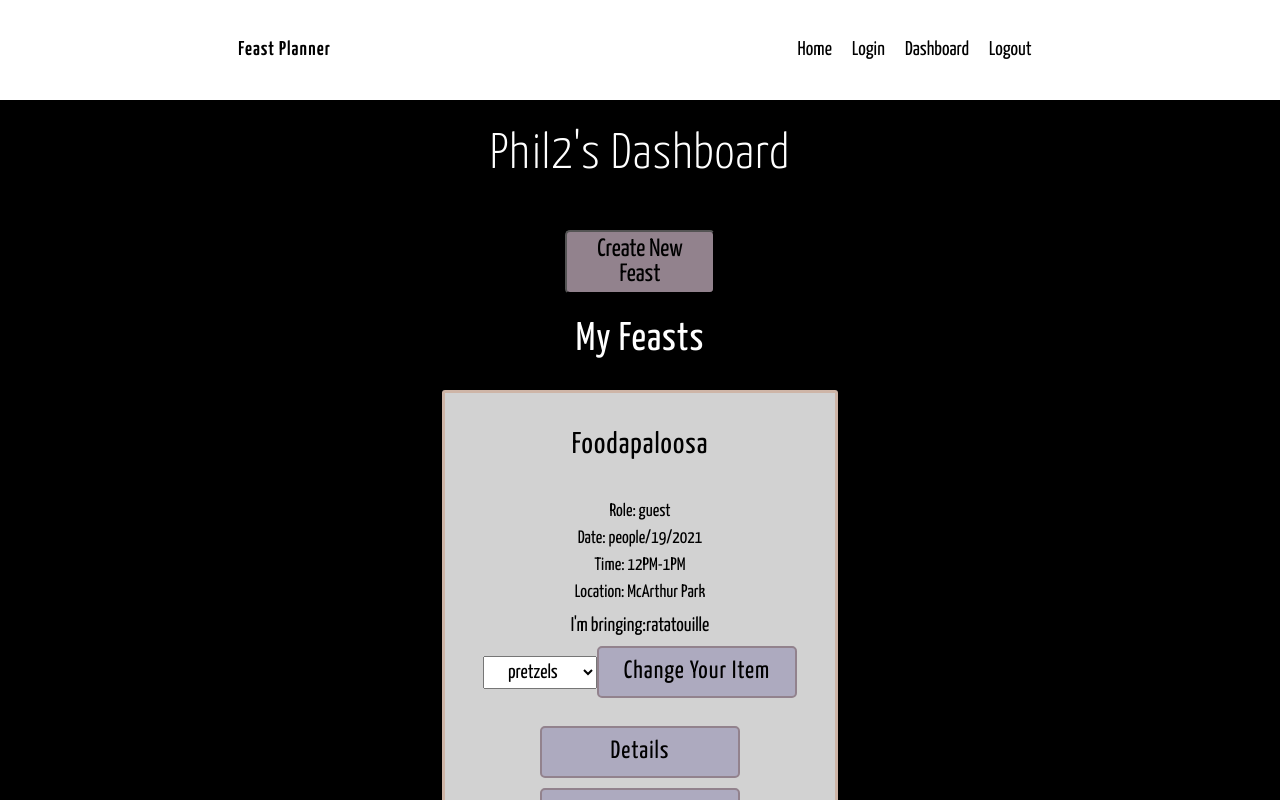
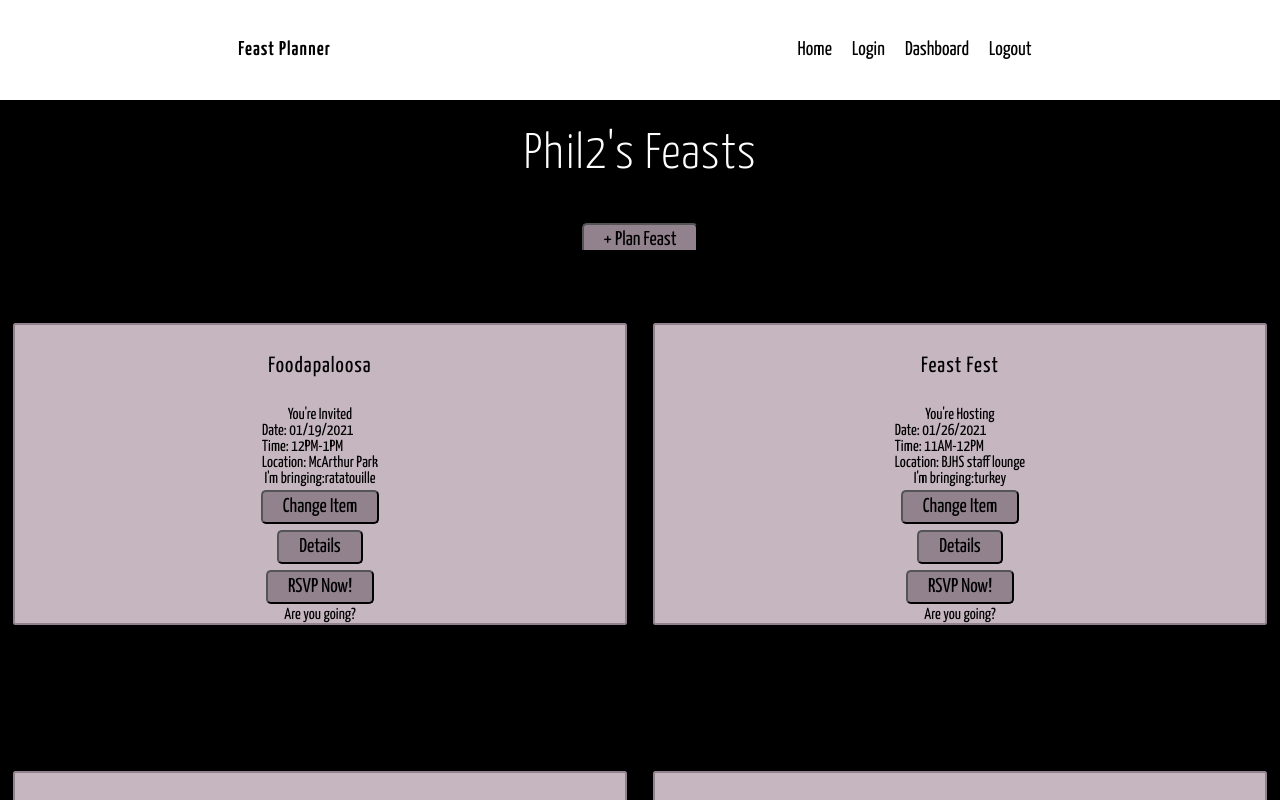
Before and after one commit to phillipgalbraith/feastPlanner, a React (Create React App) app: page /dashboard in a window 1280 px wide. Shown: the top 800 px of the page. Built offline with nearby package versions, Linux system fonts and the light colour scheme.

Commit message:
fixed styling problems and state scoping

```diff
--- a/src/GlobalStyles.css
+++ b/src/GlobalStyles.css
@@ -71,12 +71,6 @@ h3 {
   font-size: 3rem;
 }
 
-.container {
-  border: 1px solid #d2d2d2;
-  border-radius: 8px;
-  margin-top: 16px;
-  padding: 16px;
-}
 
 .pageTitle {
   color: white;
@@ -94,6 +88,22 @@ h3 {
 }
 /*  info is a list: date/time info etc */
 
+.info {
+  display: flex;
+  flex-flow: column nowrap;
+  width: 100%;
+  background-color: #d2d2d2;
+  font-size: 1.8rem;
+  line-height: 1.5;
+}
+
+.feastName{
+  margin: none;
+  padding: none;
+  font-size: 2.2rem;
+}
+
+
 .alert {
   padding: 20px;
   border-radius: 3px;
@@ -106,6 +116,17 @@ h3 {
 }
 
 .meeting {
+  text-align: center;
+  max-width: 80vw;
+  margin-left: 10vw;
+  background-color: #eaf7cf;
+  border: 3px solid #ceb5a7;
+  border-radius: 3px;
+  color: black;
+  margin-bottom: 15px;
+}
+
+.not-confirmed {
   text-align: center;
   max-width: 80vw;
   margin-left: 10vw;
@@ -160,6 +181,10 @@ input {
   width: 80vw;
 }
 
+button.cardButton {
+  font-size: 2rem !important;
+}
+
 .styledButton {
   font-family: "Yanone Kaffeesatz", sans-serif;
   font-weight: 400;
@@ -173,9 +198,6 @@ input {
   border: 2px solid #92828d;
 }
 
-.hidden {
-  display: none;
-}
 
 label {
   color: white;
@@ -200,34 +222,15 @@ label {
 }
 
 @media (min-width: 700px) {
-  .mtg-container {
-    display: flex;
-    flex-flow: row wrap;
-    justify-content: space-around;
-  }
+
 
   div.meeting {
-    width: 40vw;
+    width: 45vw;
     min-width: auto;
     margin: 20px;
   }
 
-  .info * {
-    margin: 0;
-  }
 
-  button {
-    margin: 10px 0;
-  }
-
-  .alert {
-    height: fit-content;
-    width: 40vw;
-  }
-
-  section {
-    min-height: 120vw;
-  }
 }
 
 @media (min-width: 1200px) {
@@ -240,8 +243,8 @@ label {
     margin: 1vw;
   }
 
-  .alert {
-    height: fit-content;
-    width: 31vw;
-  }
 }
+
+.hidden {
+  display: none;
+}
--- a/src/components/Dashboard/AvailableItems.js
+++ b/src/components/Dashboard/AvailableItems.js
@@ -12,6 +12,9 @@ const AvailableItems = (props) => {
             name={feast.meetingId}
             onChange={onChange}
           >
+          <option name="select an item" key="other" >
+            select an item
+          </option>
             {feast.items.filter( item => {
               return !feast.people
                 .map( person => person.item)
--- a/src/components/Dashboard/Dashboard.js
+++ b/src/components/Dashboard/Dashboard.js
@@ -94,13 +94,14 @@ const Dashboard = () => {
   return (
 
     <StyledDashboard>
-      <h1 className="pageTitle">{`${userLoggedIn}`}'s Dashboard</h1>
+      <h1 className="pageTitle">
+        {`${userLoggedIn}`}'s Feasts
 
+      </h1>
       <Link to="/feast/create">
-        <button className="newFeast-button">Create New Feast</button>
+          <button className="card-button"> + Plan Feast</button>
       </Link>
 
-      <h2 id="cardContainerTitle">My Feasts</h2>
 
       <section id="cardContainer" className="mtg-container">
 
--- a/src/components/Dashboard/FeastCard.js
+++ b/src/components/Dashboard/FeastCard.js
@@ -1,6 +1,7 @@
 import React from "react";
 import GuestList from "./GuestList";
 import AvailableItems from "./AvailableItems";
+import {useState} from 'react';
 
 const FeastCard = (props) => {
   const {
@@ -14,45 +15,75 @@ const FeastCard = (props) => {
   } = props.props;
 
   const feast = props.feast;
+  const [isSelecting, setIsSelecting] = useState(false)
 
+  function handleSelectClick(e) {
+    e.preventDefault(e);
+    setIsSelecting(!isSelecting);
+    return
+  }
+
+  function handleSelectSubmit(e) {
+    e.preventDefault(e);
+    setIsSelecting(!isSelecting);
+    changeItem(e);
+    return
+  }
   return (
 
-    <div className="meeting" key={`meeting ${feast["meetingId"]}`} name={feast.meetingId}>
-      <div className="info">
-        <h3 className="feastName">{`${feast["meetingName"]}`}</h3>
+    <div className="card" key={`meeting ${feast["meetingId"]}`} name={feast.meetingId}>
+        <div className="block-text-spacing">
+          <div className="card-top">
+            <h3 className="feastName">
+              {`${feast["meetingName"]}`}
+            </h3>
+            {
+              feast.people
+              .filter(p => p.username === userLoggedIn)[0].role === "guest"?
+              "You're Invited"
+              : "You're Hosting"
 
+            }
+          </div>
           <ul>
-          <li>Role: {`${feast.people.filter(p => p.username === userLoggedIn)[0].role}`}</li>
             <li>Date: {`${feast["date"]}`}</li>
             <li>Time: {`${feast["time"]}`}</li>
             <li>Location: {`${feast["location"]}`}</li>
           </ul>
-
-        <form className="itemSelect" name={feast.meetingId}>
-
           <p> I'm bringing:
               {feast.people.find(p => p.username === userLoggedIn).item}
           </p>
+        </div>
+        <button className={"card-button " + (isSelecting? "hidden" : "")} onClick={handleSelectClick}>Change Item</button>
+
+        <form className={"itemSelect " + (isSelecting? "" : "hidden")} name={feast.meetingId}>
+          <button className="card-button" name={feast.meetingId} onClick={handleSelectSubmit}>Change Your Item</button>
           <AvailableItems feast={feast}  onChange={selectUserItem}/>
-          <button name={feast.meetingId} className="styledButton" onClick={changeItem}>Change Your Item</button>
         </form>
 
         <button
           name={feast.meetingId}
-          className="styledButton"
+          className="card-button"
           onClick={detailsClick}>
-          <span className={ detailsClass ? "" : "hidden"} >Hide </span>
+          <span className={ detailsClass ? "" : "hidden"} > ∇ Hide </span>
           Details
         </button>
 
-        <div className={hidden ? "hidden" : ""} >
+        <div className={"block-text-spacing margin-vert-5 " + (hidden ? "hidden" : "")} >
           <GuestList people={feast.people}  />
         </div>
-        <button name={feast.meetingId} className="styledButton" onClick={changeConfirmed}>
+
+        <button name={feast.meetingId} className="card-button" onClick={changeConfirmed}>
           {feast.people.find( p => p.username === userLoggedIn).confirmed? "Not Going?" : "RSVP Now!"}
         </button>
-      </div>
-
+        <h5>
+          {
+            feast.people.find( p => p.username === userLoggedIn)
+              .confirmed?
+              "You confirmed you're going!"
+              : "Are you going?"
+          }
+        </h5>
       </div>
     )
 }
--- a/src/components/Dashboard/StyledDashboard.js
+++ b/src/components/Dashboard/StyledDashboard.js
@@ -12,60 +12,86 @@ const StyledDashboard = styled.div`
     height: 150px;
   }
 
-  div.meeting {
-    margin: 10px 0;
-  }
 
 
-  .styledButton {
-    margin-bottom: 10px;
-  }
+
 
   #cardContainer {
     display: flex;
-    flex-flow: column nowrap;
+    flex-flow: row wrap;
+    justify-content: space-around;
     align-items: center;
+    margin: 5;
   }
 
+  .card {
+    font-family: "Yanone Kaffeesatz", sans-serif;
+    color: black;
+    background-color: #c6b6bf;
+    border: 2px solid #92828d;
+    width: 90vw;
+  }
 
+  .hidden {
+  display: none !important;
+}
+  .card{
+    width: 90vw;
+  }
 
-  button {
+  .dashboard-top {
+    display: flex;
+  }
+
+  button.card-button {
     font-size: 2rem;
+    margin: 3px 0;
   }
 
   h2 {
-    line-height: 8rem;
+    line-height: 1rem;
   }
 
   .styledButton {
     width: 200px;
   }
 
-  @media (min-width: 400px){
-    button {
-      font-size: 2.5rem;
+  .card-button
+
+  .block-text-spacing {
+    line-height: 2rem;
+  }
+
+  .margin-vert-5 {
+    margin:5px 0;
+  }
+
+  div.card {
+    margin: 10px 0;
+  }
+
+  form{
+    display: flex;
+    flex-direction: column;
+  }
+
+    @media (min-width: 500px){
+
+    .card{
+      width: 48vw;
     }
-
-    h2 {
-      margin: none;
-      padding: 50px 0 0 0;
-    }
-  }
 
 
   @media (min-width: 700px){
-    button {
-      font-size: 2.5rem;
-    }
+
+
 
     h2 {
       margin: none;
       padding: 50px 0 0 0;
     }
 
-    div.meeting {
-      margin: 10px 0;
-    }
+
 
   }
 
@@ -79,10 +105,7 @@ const StyledDashboard = styled.div`
       padding: 50px 0 0 0;
     }
 
-  form{
-    display: inline-block;
-    height: 120px;
-  }
+
 
   }
 
@@ -96,12 +119,15 @@ const StyledDashboard = styled.div`
       padding: 50px 0 0 0;
     }
 
-    div.meeting {
+    div.card {
      margin: 10px 0;
    }
 
   }
 
+.hidden {
+  display: none !important;
+}
 `;
 
 export default StyledDashboard
--- a/src/components/Dashboard/utils/dummyData.js
+++ b/src/components/Dashboard/utils/dummyData.js
@@ -9,7 +9,7 @@ export const myInitialFeasts = [
         {username:"Phil2", item: "ratatouille", role: "guest", confirmed: false}
       ],
       items: ["spaghetti", "cookies", "biscuits", "pretzels", "ratatouille", "soda", "crackers", "cookies" ],
-      date: "people/19/2021",
+      date: "01/19/2021",
       time: "12PM-1PM",
       location: "McArthur Park",
       confirmed: false
@@ -24,8 +24,8 @@ export const myInitialFeasts = [
         {username:"Phil2", item: "turkey", role: "organizer", confirmed: false}
       ],
       items: ["turkey","chowder","bread bowls","apricots", "ratatouille", "soda", "crackers", "cookies" ],
-      date: "people/26/2021",
-      time: "peopleAM-12PM",
+      date: "01/26/2021",
+      time: "11AM-12PM",
       location: "BJHS staff lounge",
       confirmed: false
     },
@@ -39,8 +39,8 @@ export const myInitialFeasts = [
         {username:"Phil2", item: "turkey", role: "organizer", confirmed: false}
       ],
       items: [ "turkey","chowder","bread bowls","apricots", "ratatouille", "soda", "crackers", "cookies" ],
-      date: "people/26/2021",
-      time: "peopleAM-12PM",
+      date: "01/26/2021",
+      time: "11AM-12PM",
       location: "AquaDuckies staff lounge",
       confirmed: false,
     },
@@ -54,8 +54,8 @@ export const myInitialFeasts = [
         {username:"Sal123", item: "chowder", role: "guest", confirmed: false}
       ],
       items: [ "turkey","chowder","bread bowls","apricots","ratatouille", "soda", "crackers", "cookies" ],
-      date: "people/26/2021",
-      time: "peopleAM-12PM",
+      date: "01/26/2021",
+      time: "11AM-12PM",
       location: "BJHS staff lounge",
       confirmed: false,
     }
```
Lines whose indentation alone changed are shown as unchanged.
